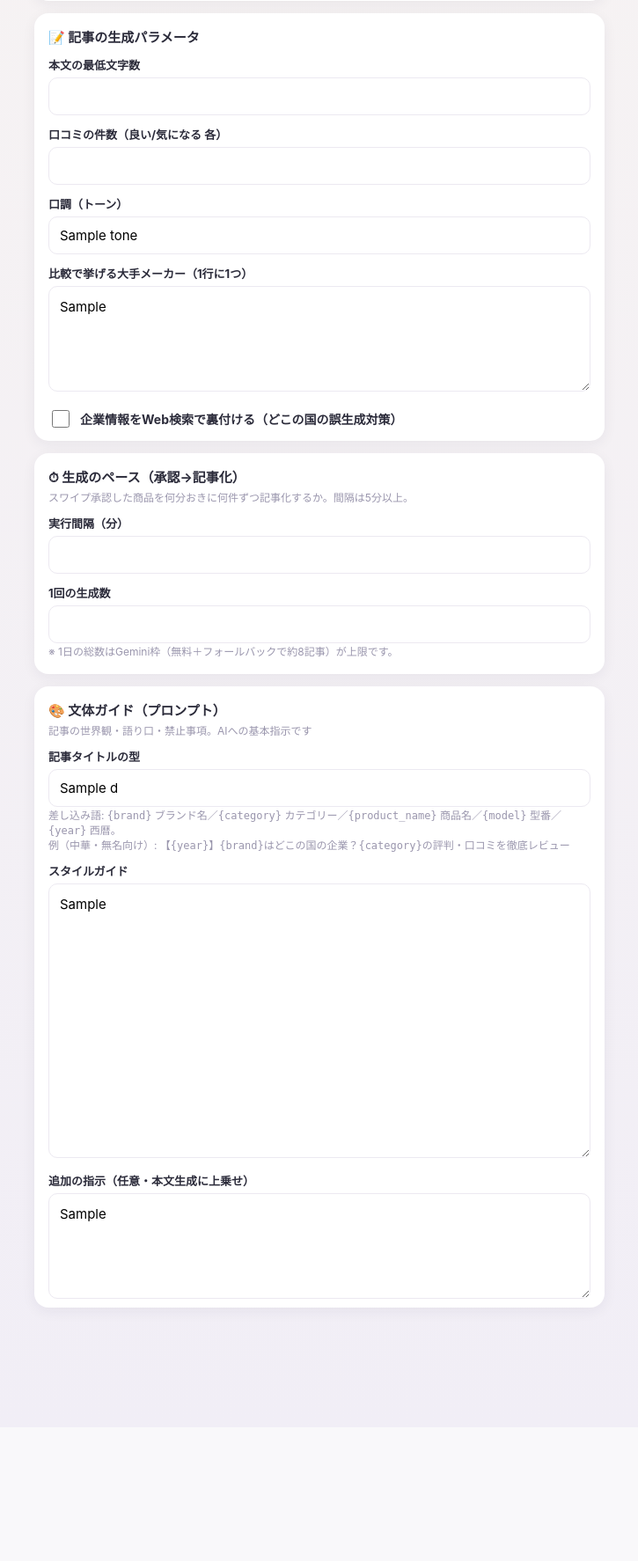
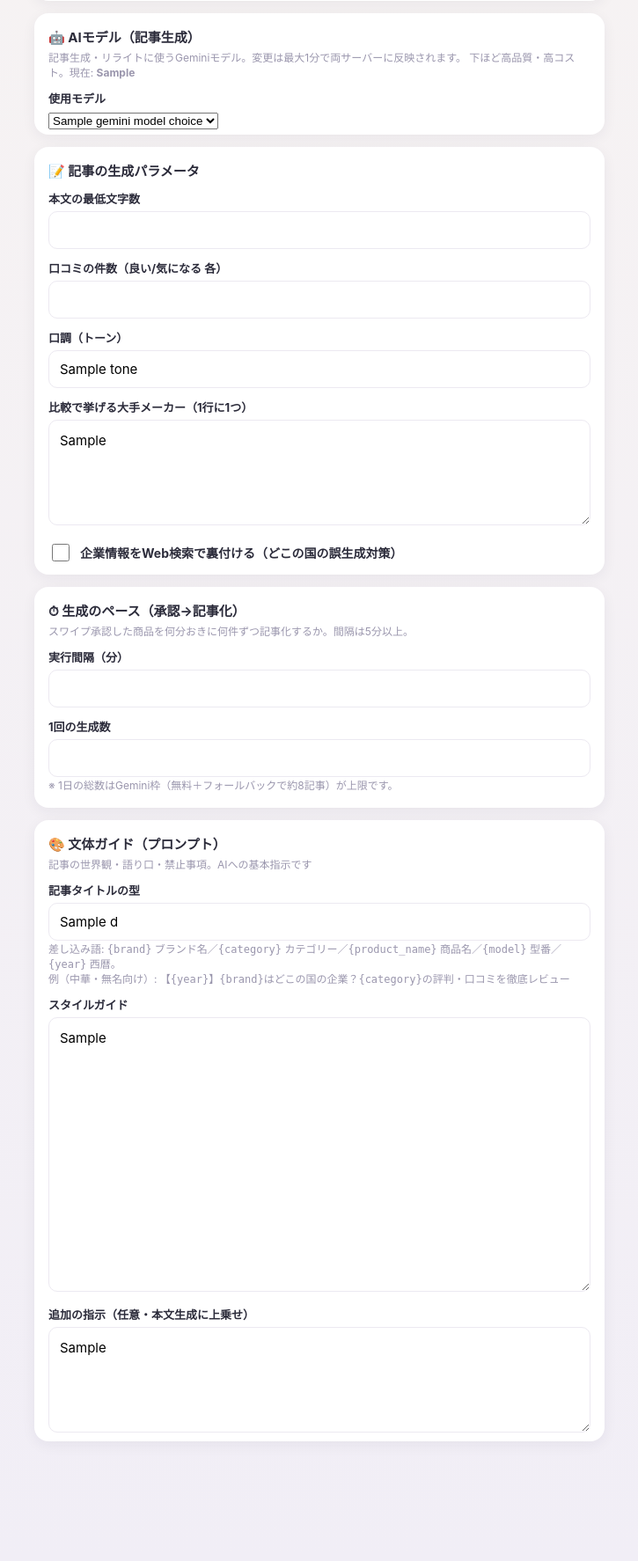
Before and after one commit to kgn7645/afi, a FastAPI app: template web/templates/settings.html in a window 1280 px wide. Shown: the part 1788-3562 px from the top of the page at 88% size, without its empty margins (277-1002 px from the left). Before the commit the page ends 3285 px from the top, so only its background shows below. Run offline with FastAPI, Linux system fonts and the light colour scheme; the template is opened without the code that fills it: most values are stand-ins (such as "Sample title", 1, 10 or a date in 2020).

Commit message:
設定画面からAIモデルを切替可能に（両ホスト即反映）
/settings に「🤖 AIモデル」ドロップダウンを追加。選択はWPオーバーライド経由で
Xserver(生成)・Render(リライト)の両方に最大1分で反映。.env編集が不要になる。

- gemini_client.resolve_model(): overrides/config.yaml gemini.model > env > 既定 の優先で解決。
  GeminiClient はこれを使用（モデル非依存のREST直叩きと相性良）。
- config.yaml に gemini.model: gemini-3.1-flash-lite を追加（= envより優先。Xserverは
  git pull だけでモデル反映、.env編集不要）。
- MODEL_CHOICES（5モデル＋コスト目安）をドロップダウン化。不正値は無視。
- settings.html に選択UI、settings_save で overrides.gemini.model を部分更新。

Co-Authored-By: Claude Opus 4.8 (1M context) <noreply@anthropic.com>

```diff
--- a/app.py
+++ b/app.py
@@ -14,9 +14,9 @@ from fastapi.responses import HTMLResponse, JSONResponse, RedirectResponse
 from fastapi.staticfiles import StaticFiles
 from fastapi.templating import Jinja2Templates
 
-from core import (candidates, internal_links, overrides, pipeline, prompts,
-                  ranking_catalog, rakuten_catalog, review, reviser, sheet_log,
-                  wordpress)
+from core import (candidates, gemini_client, internal_links, overrides, pipeline,
+                  prompts, ranking_catalog, rakuten_catalog, review, reviser,
+                  sheet_log, wordpress)
 from core.config import ROOT, get_rules, get_settings
 
 app = FastAPI(title="アフィリエイト記事 自動化ツール")
@@ -558,6 +558,7 @@ def settings_form(request: Request, saved: str = ""):
     cand = r.get("candidates", {}) or {}
     gen = r.get("generation", {}) or {}
     d = {
+        "gemini_model": gemini_client.resolve_model(),
         "interval_minutes": gen.get("interval_minutes", 20),
         "per_run": gen.get("per_run", 2),
         "min_price": sel.get("min_price", 3000),
@@ -593,7 +594,8 @@ def settings_form(request: Request, saved: str = ""):
         {"request": request, "d": d, "saved": saved, "can_save": overrides.enabled(),
          "crawl": _crawl_status(), "catalog_groups": groups,
          "selected_nodes": selected, "catalog_updated": cat["updated_at"],
-         "rakuten_catalog": rk_catalog, "rakuten_selected": rk_selected})
+         "rakuten_catalog": rk_catalog, "rakuten_selected": rk_selected,
+         "gemini_model_choices": gemini_client.MODEL_CHOICES})
 
 
 @app.post("/settings")
@@ -610,6 +612,7 @@ def settings_save(
     rakuten_genres_cb: list[str] = Form([]),
     per_source: str = Form("10"), max_total: str = Form("40"),
     interval_minutes: str = Form("20"), per_run: str = Form("2"),
+    gemini_model: str = Form(""),
 ):
     if not _authed(request):
         return RedirectResponse("/review/login", status_code=303)
@@ -623,6 +626,8 @@ def settings_save(
     def _lines(v):
         return [ln.strip() for ln in v.splitlines() if ln.strip()]
 
+    # AIモデル（既知の候補のみ採用。不正値は無視＝従来値維持）
+    valid_models = {m for m, _ in gemini_client.MODEL_CHOICES}
     ov = {
         "selection": {"min_price": _int(min_price, 3000),
                       "exclude_keywords": _lines(exclude_keywords),
@@ -643,6 +648,8 @@ def settings_save(
         "generation": {"interval_minutes": max(5, _int(interval_minutes, 20)),
                        "per_run": _int(per_run, 2)},
     }
+    if gemini_model.strip() in valid_models:
+        ov["gemini"] = {"model": gemini_model.strip()}
     ok = overrides.update(ov)   # 他項目(_crawl_request等)を壊さず部分更新
     return RedirectResponse("/settings?saved=" + ("1" if ok else "fail"), status_code=303)
 
--- a/core/gemini_client.py
+++ b/core/gemini_client.py
@@ -39,6 +39,30 @@ _RATES = {
 _USAGE_CSV = ROOT / "data" / "gemini_usage.csv"
 _USAGE_FIELDS = ["datetime", "model", "prompt", "candidates", "thoughts",
                  "total", "est_cost_usd"]
+
+# 設定画面のドロップダウン用（id, ラベル）。実測コストは思考最適化・課金単価ベースの目安。
+MODEL_CHOICES = [
+    ("gemini-3.1-flash-lite", "Gemini 3.1 Flash-Lite（推奨・最安 約¥0.8/記事・思考なし・高速）"),
+    ("gemini-3-flash-preview", "Gemini 3 Flash preview（約¥5/記事・preview）"),
+    ("gemini-3.5-flash", "Gemini 3.5 Flash（高品質・思考あり 約¥12/記事）"),
+    ("gemini-2.5-flash", "Gemini 2.5 Flash（約¥4/記事）"),
+    ("gemini-2.5-flash-lite", "Gemini 2.5 Flash-Lite（旧・最安だが品質低）"),
+]
+
+
+def resolve_model() -> str:
+    """使用モデルを解決: 設定(overrides/config.yaml gemini.model) > env GEMINI_MODEL > 既定。
+
+    設定画面のドロップダウンで切替→WPオーバーライド経由で両ホスト(Xserver/Render)即反映。
+    """
+    try:
+        from .config import get_rules
+        m = ((get_rules().get("gemini") or {}).get("model") or "").strip()
+        if m:
+            return m
+    except Exception:  # noqa: BLE001
+        pass
+    return get_settings().gemini_model
 _ENDPOINT = ("https://generativelanguage.googleapis.com/v1beta/"
              "models/{model}:generateContent?key={key}")
 
@@ -50,6 +74,7 @@ def _rates_for(model: str) -> tuple[float, float]:
 class GeminiClient:
     def __init__(self) -> None:
         self.settings = get_settings()
+        self._model = resolve_model()  # 設定画面で切替可（overrides>env>既定）
         self._keys = list(self.settings.gemini_api_keys)
         self._ki = 0  # 現在使用中のキーindex（429で前進し戻らない）
         self._last_call = 0.0
@@ -64,7 +89,7 @@ class GeminiClient:
         self._last_call = time.time()
 
     def _post(self, key: str, body: dict) -> dict:
-        url = _ENDPOINT.format(model=self.settings.gemini_model, key=key)
+        url = _ENDPOINT.format(model=self._model, key=key)
         req = urllib.request.Request(
             url, data=json.dumps(body).encode("utf-8"),
             headers={"Content-Type": "application/json"})
@@ -79,7 +104,7 @@ class GeminiClient:
         c = int(um.get("candidatesTokenCount", 0) or 0)
         th = int(um.get("thoughtsTokenCount", 0) or 0)
         t = int(um.get("totalTokenCount", 0) or (p + c + th))
-        in_rate, out_rate = _rates_for(self.settings.gemini_model)
+        in_rate, out_rate = _rates_for(self._model)
         cost = p * in_rate / 1e6 + (c + th) * out_rate / 1e6
         self.usage["calls"] += 1
         self.usage["prompt"] += p
@@ -96,7 +121,7 @@ class GeminiClient:
                     w.writeheader()
                 w.writerow({
                     "datetime": datetime.now(timezone.utc).astimezone().isoformat(timespec="seconds"),
-                    "model": self.settings.gemini_model,
+                    "model": self._model,
                     "prompt": p, "candidates": c, "thoughts": th, "total": t,
                     "est_cost_usd": round(cost, 6)})
         except Exception:  # noqa: BLE001
--- a/web/templates/settings.html
+++ b/web/templates/settings.html
@@ -112,6 +112,18 @@
   </div>
 
   <div class="sec">
+    <h2>🤖 AIモデル（記事生成）</h2>
+    <p class="hint">記事生成・リライトに使うGeminiモデル。変更は最大1分で両サーバーに反映されます。
+      下ほど高品質・高コスト。現在: <b>{{ d.gemini_model }}</b></p>
+    <label>使用モデル</label>
+    <select name="gemini_model">
+      {% for mid, label in gemini_model_choices %}
+      <option value="{{ mid }}" {{ 'selected' if mid == d.gemini_model }}>{{ label }}</option>
+      {% endfor %}
+    </select>
+  </div>
+
+  <div class="sec">
     <h2>📝 記事の生成パラメータ</h2>
     <label>本文の最低文字数</label>
     <input type="number" name="min_chars" value="{{ d.min_chars }}">
```
Also changed, not shown: config.yaml (+7 -0 lines).
